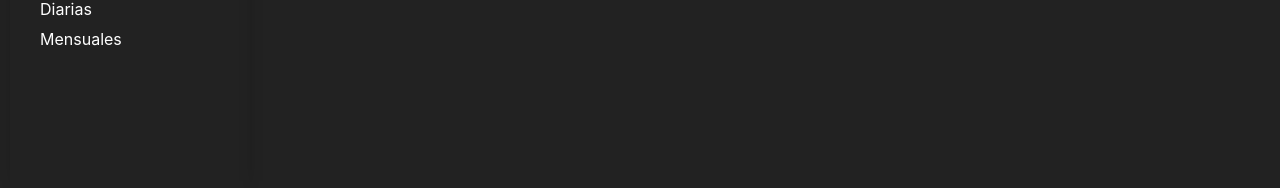
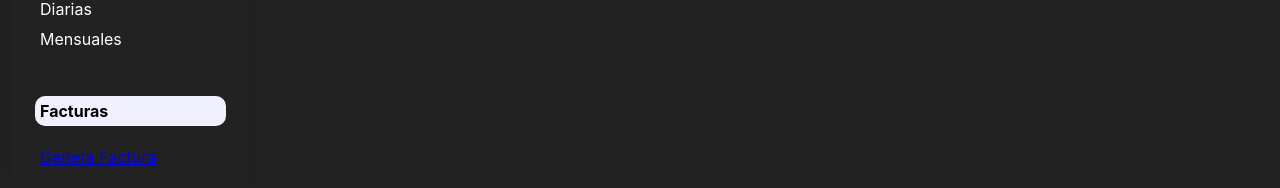
Before and after one commit to mariiacch/pwadminfronted, a React (Create React App) app: page /ConsultSeller in a window 1280 px wide. Shown: the part 694-882 px from the top of the page. Built offline with nearby package versions, Linux system fonts and the light colour scheme; no server answers.

Commit message:
cambios sidebar..

```diff
--- a/src/components/Sidebar.jsx
+++ b/src/components/Sidebar.jsx
@@ -172,6 +172,21 @@ export default function Sidebar() {
 
                  </div>
 
+                 <div className="sidebarMenu">
+
+                 <ul className="sidebarList">
+
+                 <h3 className="sidebarTitle bg-grey">Facturas</h3>
+                 <a href="https://pwadmin-factura.netlify.app/">
+                 <li className="sidebarListItem " key="uniqueId15">
+
+                    Genera Factura
+                </li>
+                </a>
+
+                </ul>
+                 </div>
+
                 </SidebarWrapper>
             </Sidebar>
 
```
